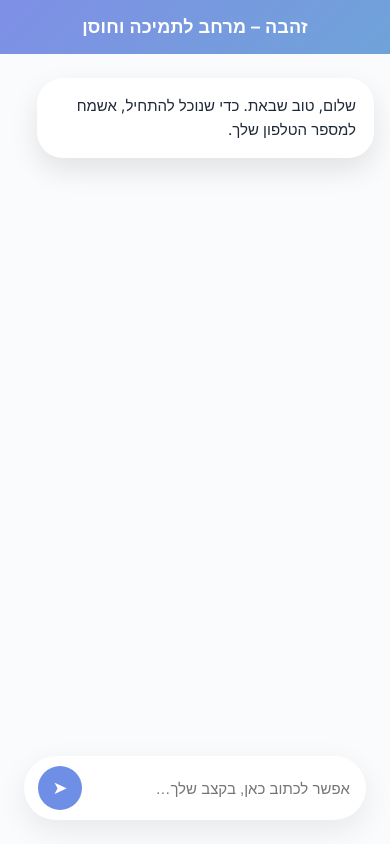
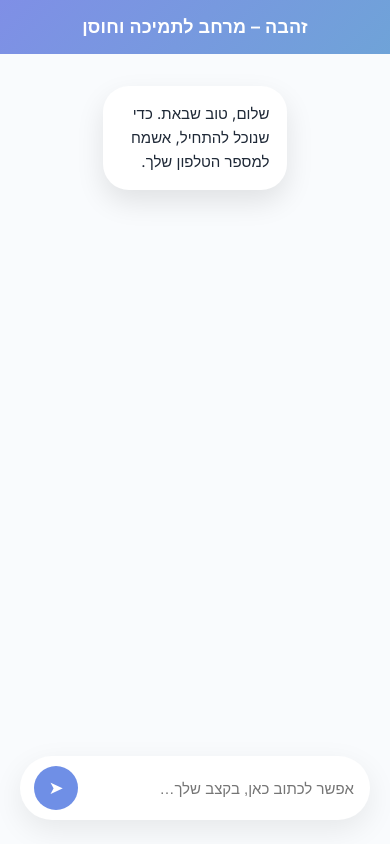
Before and after one commit to inaama8888/AI-agent-for-healthcare-, a React (Create React App) app in the folder client/: page / in a window 390 px wide. Built offline with nearby package versions, Linux system fonts and the light colour scheme.

Commit message:
נעמה ניסיתי nbxvjgחrfh

```diff
--- a/client/src/styles/Chat.css
+++ b/client/src/styles/Chat.css
@@ -108,8 +108,7 @@ body {
   animation: fadeUp 0.25s ease;
   background: rgba(255, 255, 255, 0.85);
 
-  backdrop-filter: blur(12px);
-  -webkit-backdrop-filter: blur(12px);
+
 }
 
 /* ===== Bot message ===== */
@@ -211,9 +210,13 @@ body {
 
 /* ===== Input ===== */
 .input-box {
-  padding: 16px 24px 24px;
+  padding: 18px 20px 24px;
+  background: linear-gradient(
+    to top,
+    #f9fbfd 75%,
+    rgba(249,251,253,0)
+  );
 }
-
 .input-inner {
   display: flex;
   gap: 12px;
@@ -284,14 +287,36 @@ body {
     border-radius: 0;
   }
 
-  .messages {
-    padding: 24px 16px;
-  }
+.messages {
+  flex: 1;
+  display: flex;
+  flex-direction: column;
 
-  .message {
-    max-width: 94%;
-  }
+  /* 🔥 זה ההבדל בין טופס לצ’אט */
+  align-items: center;
 
+  gap: 18px;
+  padding: 32px 48px;
+
+  overflow-y: auto;
+  scroll-behavior: smooth;
+
+  /* מונע זחילה בפרוד */
+  scrollbar-gutter: stable both-edges;
+}
+
+.message {
+  width: fit-content;
+  max-width: 70%;
+
+  padding: 16px 18px;
+  border-radius: var(--radius-xl);
+  font-size: 15px;
+  line-height: 1.6;
+  white-space: pre-line;
+  position: relative;
+  animation: fadeUp 0.25s ease;
+}
   .message.bot,
   .message.user {
     align-self: unset;
```
Also changed, not shown: 6 other files (tests, documents, lock files or other folders).
